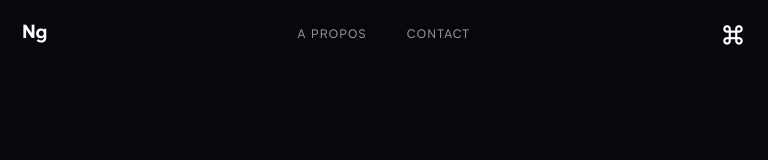
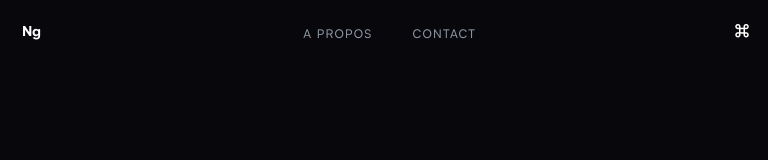
Before and after one commit to anyishxyi/mulume.dev, an Angular app: page /home in a window 768 px wide. Shown: the top 160 px of the page. Built offline with nearby package versions, Linux system fonts and the light colour scheme.

Commit message:
add margin header

```diff
--- a/src/app/components/header/header.component.scss
+++ b/src/app/components/header/header.component.scss
@@ -1,17 +1,31 @@
-@media (min-width: 760px) {
-  .c-dRmGAT {
-    margin-top: 0px;
+//Phones
+@media screen and (max-device-width: 1200px) {
+  .c-fhGAOp {
+    font-size: 18px;
+    line-height: 18px;
+    padding: 5px;
   }
 
-  .c-cGucJb {
-    order: 0;
-    flex-basis: initial;
+  .c-eEqOQi {
+    font-size: 15px;
+    padding-top: 14px !important;
+  }
+
+  .c-gfsRMa-ieTYVcq-css {
+    margin-top: 1px !important;
   }
 }
 
-@media (min-width: 425px) {
-  .c-hRSBvv {
-    justify-content: space-around;
+//Laptop
+@media screen and (min-device-width: 1200px) {
+  .c-fhGAOp {
+    font-size: 26px;
+    line-height: 18px;
+    padding: 10px;
+  }
+
+  .c-eEqOQi {
+    font-size: 20px;
   }
 }
 
@@ -37,7 +51,6 @@
 
 .c-eEqOQi {
   font-weight: 700;
-  font-size: 20px;
   text-decoration: none;
   margin-left: 12px;
   font-family: var(--fonts-heading);
@@ -58,12 +71,6 @@
 
 .c-gfsRMa:hover {
   background: var(--hover);
-}
-
-.c-fhGAOp {
-  font-size: 26px;
-  line-height: 18px;
-  padding: 10px;
 }
 
 .c-gKCiCk:hover, .c-gKCiCk:focus {
```
